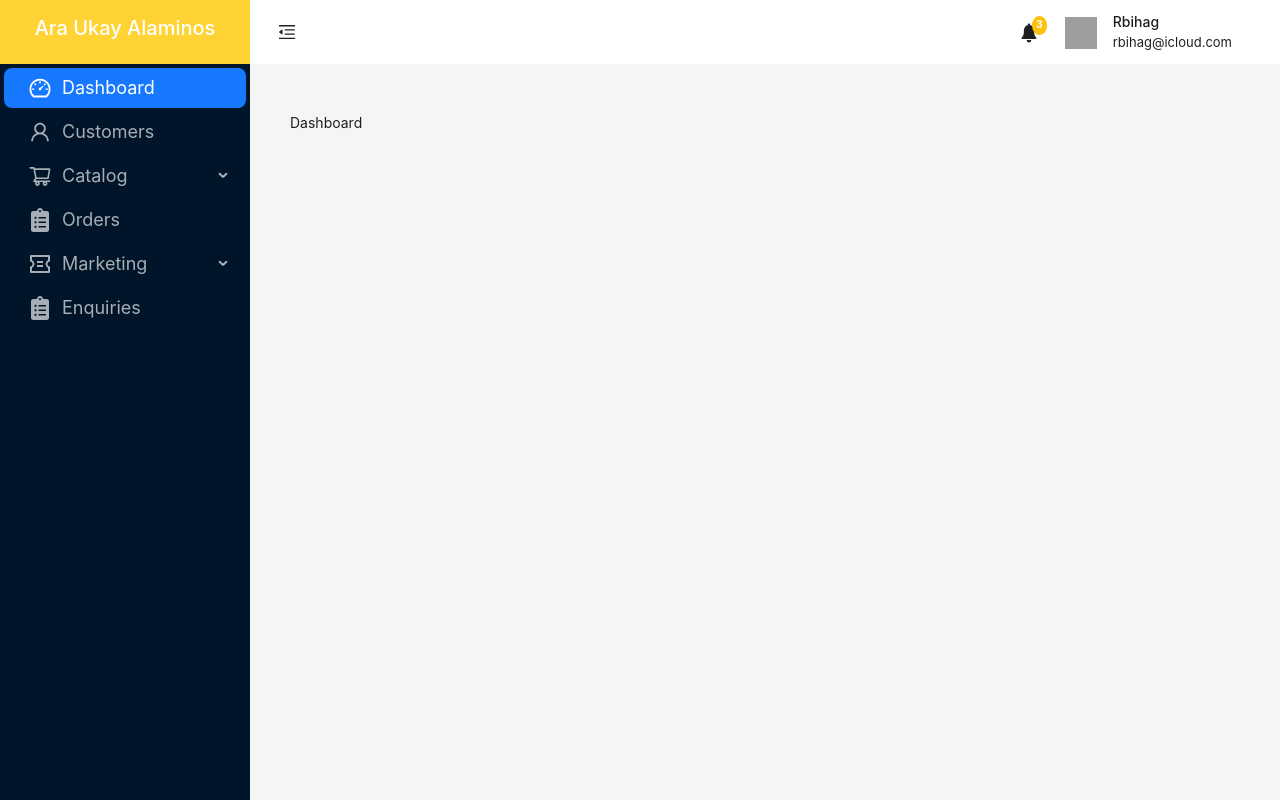
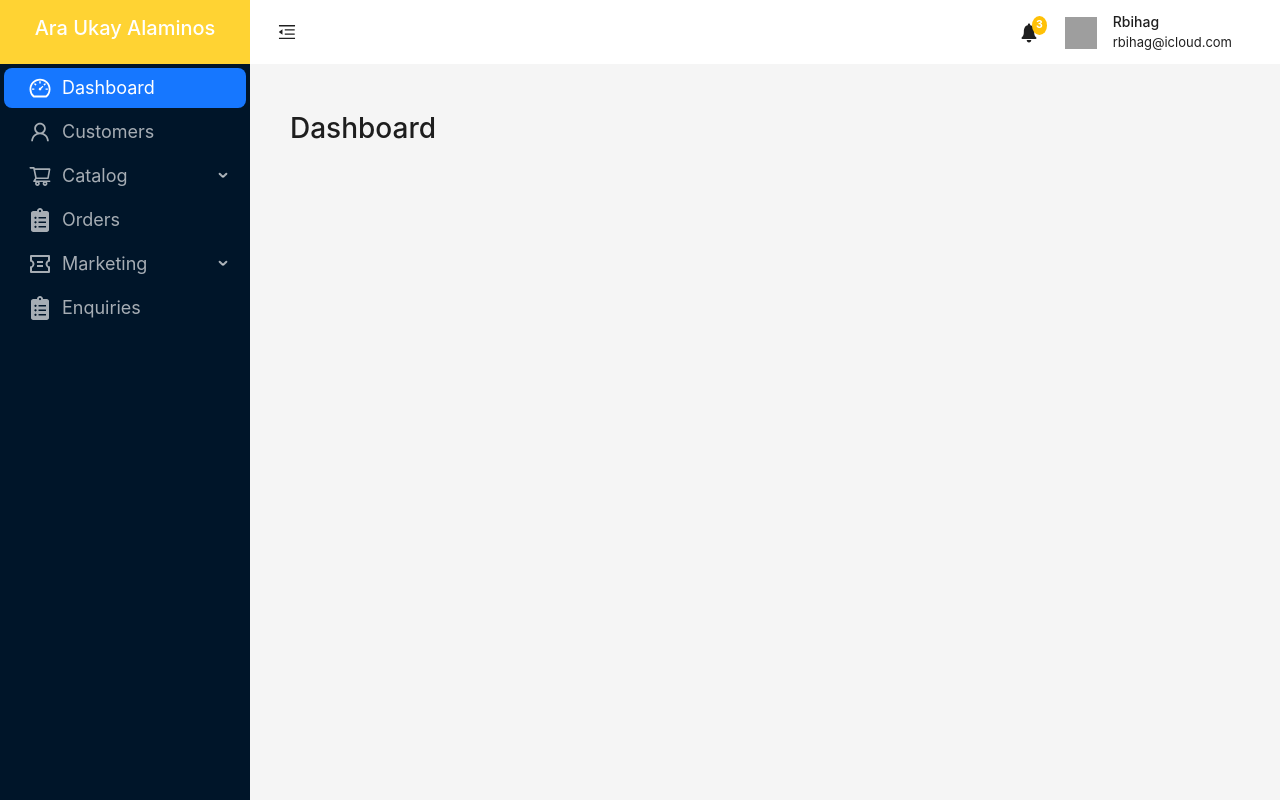
Before and after one commit to Rbihag/ecomm-app-admin, a React (Create React App) app: page /admin in a window 1280 px wide. Built offline with nearby package versions, Linux system fonts and the light colour scheme; grey boxes are pictures that could not be loaded.

Commit message:
start dashboard

```diff
--- a/src/pages/Dashboard.js
+++ b/src/pages/Dashboard.js
@@ -2,7 +2,9 @@ import React from 'react'
 
 const Dashboard = () => {
     return (
-        <div>Dashboard</div>
+        <div>
+            <h3>Dashboard</h3>
+        </div>
     )
 }
 
```
